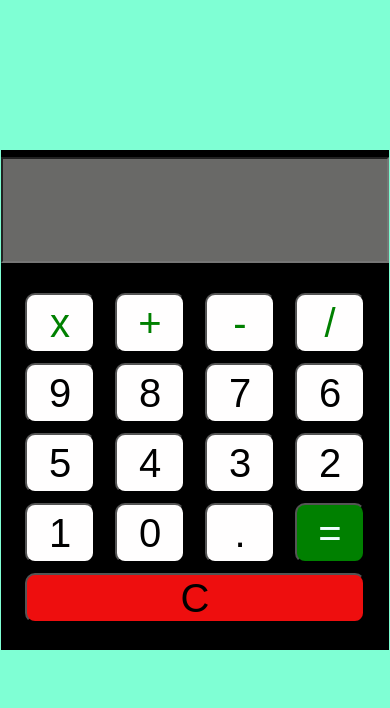
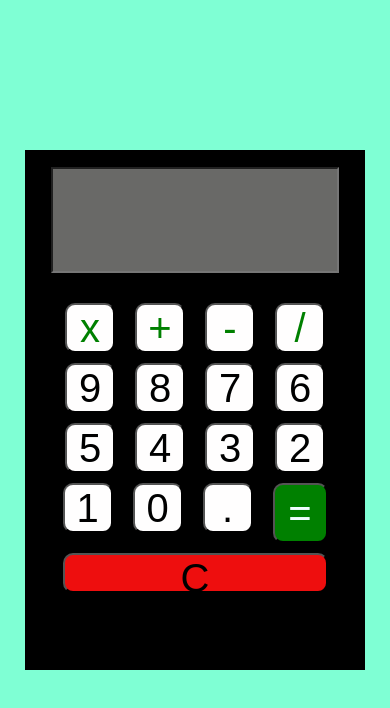
Before and after one commit to GiftChika/Simple-Calculater, a plain HTML site: page index.html in a window 390 px wide. Drawn offline with Linux system fonts and the light colour scheme.

Commit message:
added mobile responsiveness

```diff
--- a/index.css
+++ b/index.css
@@ -68,3 +68,30 @@ form input{
     border-radius: 10px;
 
 }
+@media screen and (min-width:320px) {
+    .container{
+        width: 300px;
+        height: 500px;
+        padding: 10px 20px;
+    }
+    form input{
+        width: 280px;
+        height: 100px;
+
+    }
+    .btn{
+        width: 50px;
+        height: 50px;
+    }
+    .btn-clear{
+        width: 100%;
+        height: 40px;
+    }
+    .btn-equal{
+        background-color: green;
+        color: azure;
+        width: 55px;
+        height: 60px;
+    }
+
+}
```
